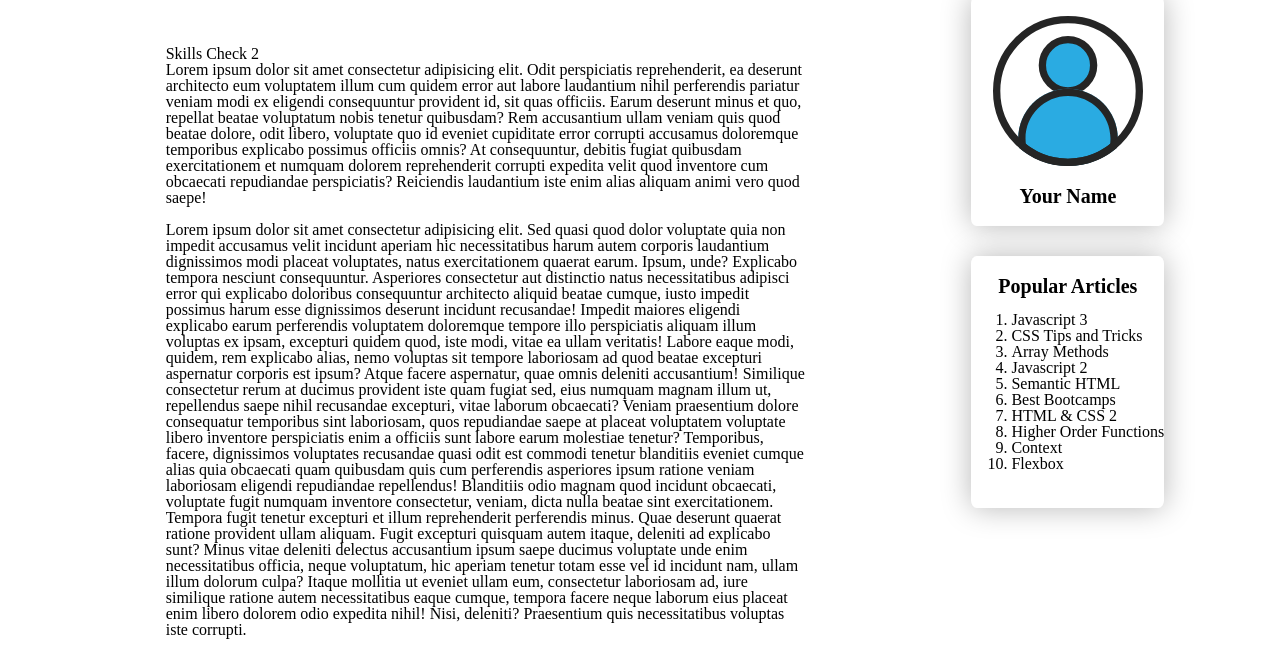
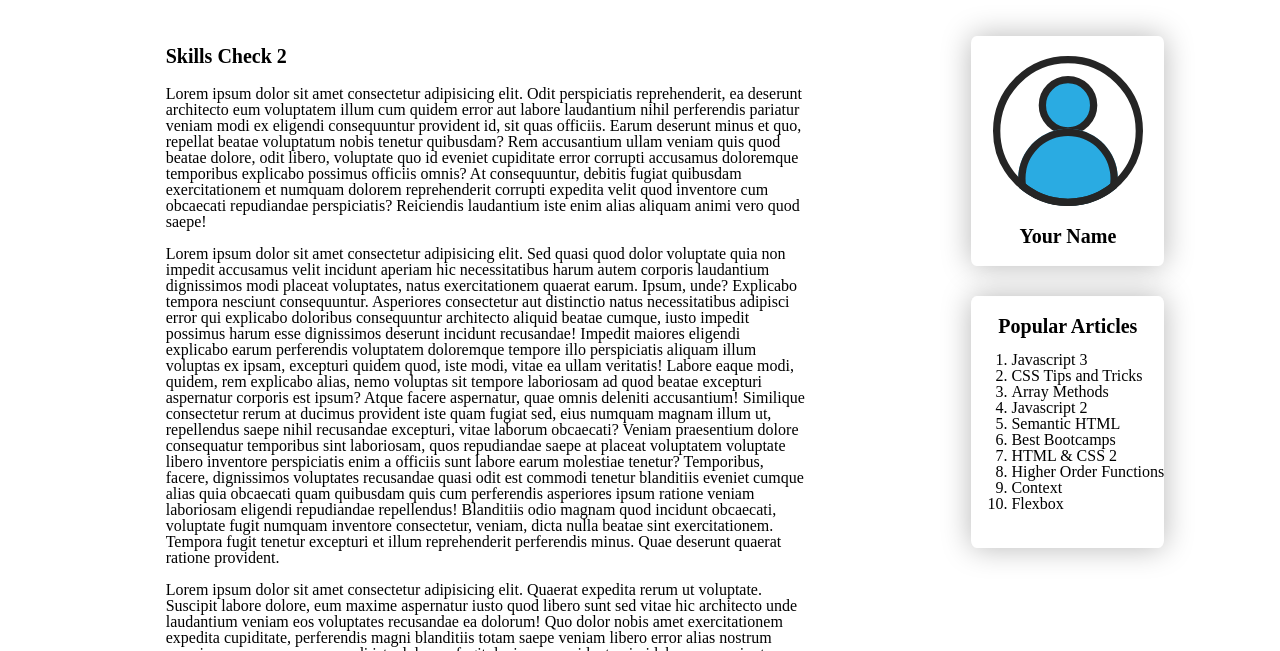
Before and after one commit to jackd0tcom/assessment-2, a website: page html-css/index.html in a window 1280 px wide. Shown: the part 84-735 px from the top of the page. Drawn offline with Linux system fonts and the light colour scheme.

Commit message:
final commit

```diff
--- a/html-css/index.html
+++ b/html-css/index.html
@@ -29,7 +29,7 @@
 
     <main>
       <section>
-        <div id="article">
+        <article id="article">
           <h1>Skills Check 2</h1>
           <p>
             Lorem ipsum dolor sit amet consectetur adipisicing elit. Odit
@@ -75,15 +75,7 @@
             numquam inventore consectetur, veniam, dicta nulla beatae sint
             exercitationem. Tempora fugit tenetur excepturi et illum
             reprehenderit perferendis minus. Quae deserunt quaerat ratione
-            provident ullam aliquam. Fugit excepturi quisquam autem itaque,
-            deleniti ad explicabo sunt? Minus vitae deleniti delectus
-            accusantium ipsum saepe ducimus voluptate unde enim necessitatibus
-            officia, neque voluptatum, hic aperiam tenetur totam esse vel id
-            incidunt nam, ullam illum dolorum culpa? Itaque mollitia ut eveniet
-            ullam eum, consectetur laboriosam ad, iure similique ratione autem
-            necessitatibus eaque cumque, tempora facere neque laborum eius
-            placeat enim libero dolorem odio expedita nihil! Nisi, deleniti?
-            Praesentium quis necessitatibus voluptas iste corrupti.
+            provident.
           </p>
           <br />
           <p>
@@ -111,7 +103,7 @@
             molestiae esse doloremque at mollitia, suscipit, aut quod est
             obcaecati nemo.
           </p>
-        </div>
+        </article>
         <div id="sidebar">
           <div class="profile">
             <img src="profile.svg" alt="" />
@@ -134,6 +126,10 @@
           </div>
         </div>
       </section>
+
+      <section id="image-gallery">Image Gallery</section>
     </main>
+
+    <footer>Learn to code at Devmountain</footer>
   </body>
 </html>
--- a/html-css/styles.css
+++ b/html-css/styles.css
@@ -57,8 +57,16 @@ section {
 
 #article {
     padding: 50px;
-    /* display: flex; */
+    display: flex;
+    flex-direction: column;
+    justify-content: space-evenly;
     width: 50%;
+}
+
+#article h1 {
+    font-size: 20px;
+    font-weight: bold;
+    margin-bottom: 20px;
 }
 
 #article p {
@@ -69,6 +77,7 @@ section {
     display: flex;
     /* width: 10%; */
     flex-direction: column;
+    margin-top: 40px;
 }
 
 .profile {
```
